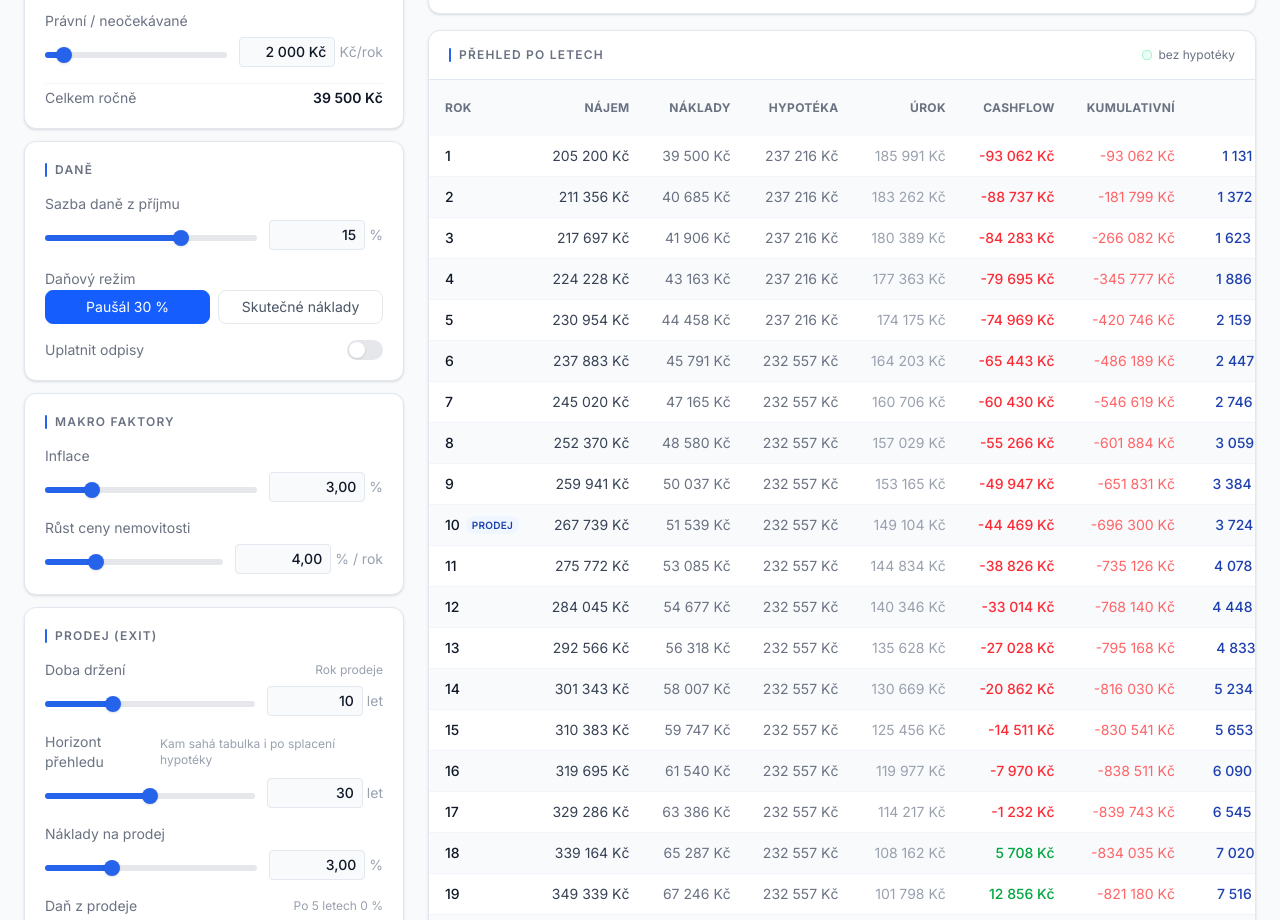
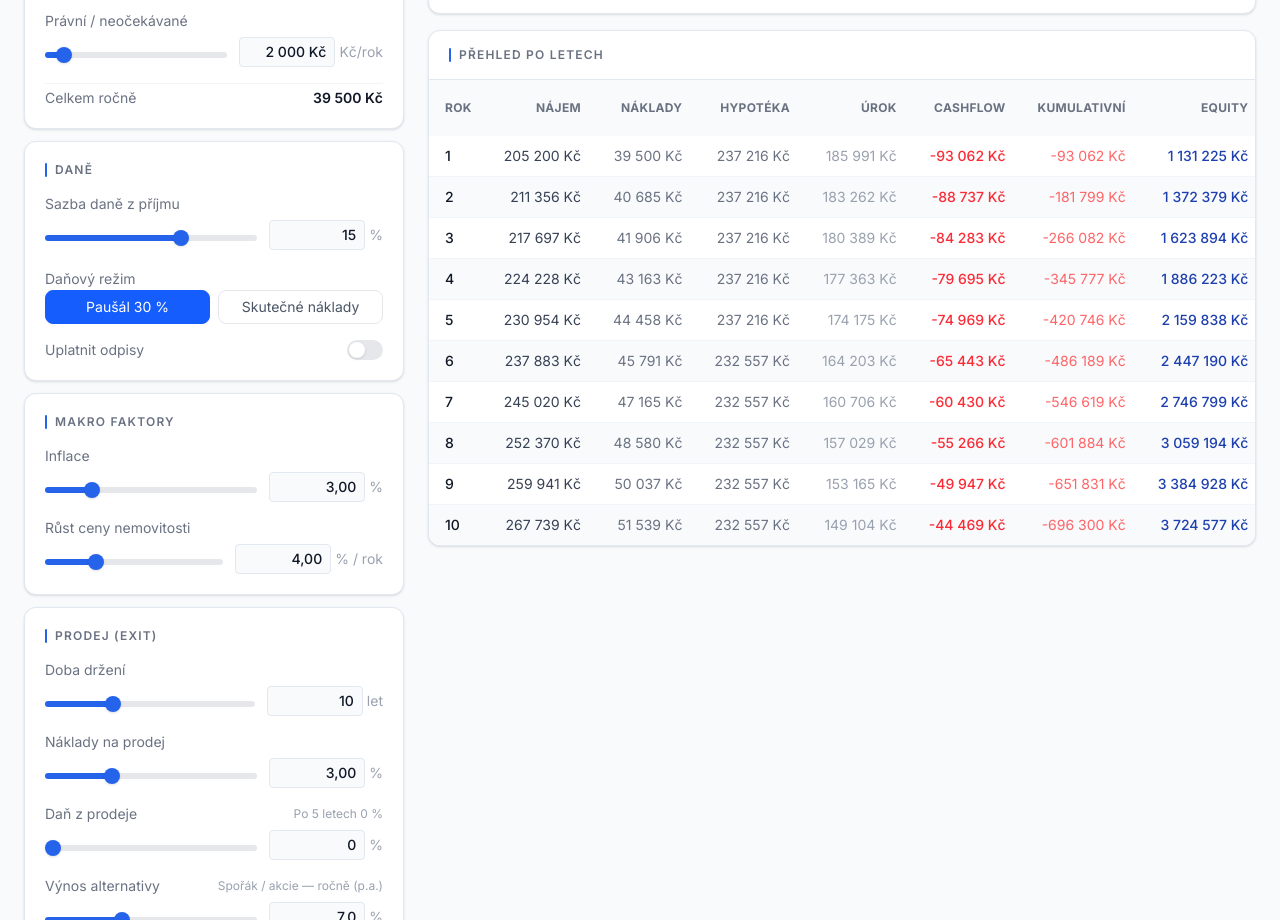
Before and after one commit to marsalektadeas/investment-property-calc, a Next.js app: page /kalkulacka in a window 1280 px wide. Shown: the part 1880-2800 px from the top of the page. Built offline with nearby package versions, Linux system fonts and the light colour scheme.

Commit message:
Revert "Decouple cashflow projection horizon from sale year"
This reverts commit ffdc00f8ebdaad19f3960920b95a7dae9a7a5674.

```diff
--- a/components/inputs/ExitInputs.tsx
+++ b/components/inputs/ExitInputs.tsx
@@ -18,17 +18,6 @@ export function ExitInputs() {
         step={1}
         unit="let"
         onChange={(v) => setExit({ holdingYears: v })}
-        hint="Rok prodeje"
-      />
-      <SliderInput
-        label="Horizont přehledu"
-        value={exit.projectionYears}
-        min={exit.holdingYears}
-        max={50}
-        step={1}
-        unit="let"
-        onChange={(v) => setExit({ projectionYears: v })}
-        hint="Kam sahá tabulka i po splacení hypotéky"
       />
       <SliderInput
         label="Náklady na prodej"
--- a/components/results/YearlyTable.tsx
+++ b/components/results/YearlyTable.tsx
@@ -14,17 +14,11 @@ export function YearlyTable() {
           <span className="w-0.5 h-3.5 bg-[#2563EB] rounded-full flex-shrink-0" />
           Přehled po letech
         </h3>
-        <div className="flex items-center gap-2">
-          <span className="text-xs text-gray-500 flex items-center gap-1.5">
-            <span className="w-2.5 h-2.5 rounded-sm bg-[#ECFDF5] border border-[#A7F3D0]" />
-            bez hypotéky
+        {params.showInflationAdjusted && (
+          <span className="text-xs text-[#1E40AF] bg-[#EFF6FF] px-2 py-0.5 rounded-full">
+            cashflow po inflaci
           </span>
-          {params.showInflationAdjusted && (
-            <span className="text-xs text-[#1E40AF] bg-[#EFF6FF] px-2 py-0.5 rounded-full">
-              cashflow po inflaci
-            </span>
-          )}
-        </div>
+        )}
       </div>
       <div className="overflow-x-auto">
         <table className="w-full text-sm">
@@ -42,25 +36,14 @@ export function YearlyTable() {
             </tr>
           </thead>
           <tbody className="divide-y divide-[#F1F5F9]">
-            {result.projections.map((p) => {
+            {result.projections.map((p, i) => {
               const cashflow = pickCashflow(p, params.showAfterTax, params.showInflationAdjusted)
               const cumulative = pickCumulative(p, params.showAfterTax, params.showInflationAdjusted)
 
-              const mortgageFree = p.mortgagePayment === 0 && p.loanBalance === 0
-              const isSaleYear = p.year === params.exit.holdingYears
-              const rowBg = mortgageFree ? 'bg-[#ECFDF5]' : p.year % 2 === 0 ? 'bg-[#F8FAFC]' : 'bg-white'
-
               return (
-                <tr key={p.year} className={rowBg}>
-                  <td className={`px-4 py-2.5 font-medium text-gray-900 sticky left-0 z-10 ${rowBg}`}>
-                    <span className="flex items-center gap-1.5">
-                      {p.year}
-                      {isSaleYear && (
-                        <span className="text-[10px] font-semibold text-[#1E40AF] bg-[#EFF6FF] px-1.5 py-0.5 rounded-full uppercase tracking-wide">
-                          prodej
-                        </span>
-                      )}
-                    </span>
+                <tr key={p.year} className={i % 2 === 0 ? 'bg-white' : 'bg-[#F8FAFC]'}>
+                  <td className={`px-4 py-2.5 font-medium text-gray-900 sticky left-0 z-10 ${i % 2 === 0 ? 'bg-white' : 'bg-[#F8FAFC]'}`}>
+                    {p.year}
                   </td>
                   <td className="px-4 py-2.5 text-right text-gray-700">
                     {formatCZK(p.effectiveRent)}
@@ -69,7 +52,7 @@ export function YearlyTable() {
                     {formatCZK(p.operatingCosts)}
                   </td>
                   <td className="px-4 py-2.5 text-right text-gray-500">
-                    {mortgageFree ? <span className="text-[#059669]">—</span> : formatCZK(p.mortgagePayment)}
+                    {formatCZK(p.mortgagePayment)}
                   </td>
                   <td className="px-4 py-2.5 text-right text-gray-400">
                     {formatCZK(p.interest)}
--- a/constants/defaults.ts
+++ b/constants/defaults.ts
@@ -41,7 +41,6 @@ export const DEFAULT_PARAMS: InputParams = {
   },
   exit: {
     holdingYears: 10,
-    projectionYears: 30,
     sellingCosts: 3,
     capitalGainsTax: 0,         // po 5 letech osvobozeno
     alternativeReturnRate: 7,   // % ročně (akciový trh)
--- a/lib/alternative.ts
+++ b/lib/alternative.ts
@@ -34,17 +34,12 @@ export function calcAlternative(
 ): AlternativeResult {
   const rate = returnRate / 100
 
-  // Přehled může sahat za rok prodeje (kvůli zobrazení čistého nájmu po splacení
-  // hypotéky). Srovnání „koupím vs. ETF" ale končí prodejem — roky po prodeji do
-  // scénáře „koupím" nepatří. Proto počítáme jen do roku prodeje.
-  const held = projections.slice(0, holdingYears)
-
   // Budoucí hodnota částky vložené na konci roku Y → roste (holdingYears − Y) let.
   const fvAtRate = (amount: number, yearIndex: number) =>
     amount * Math.pow(1 + rate, Math.max(0, holdingYears - (yearIndex + 1)))
 
   // Nemovitost: výtěžek z prodeje + reinvestovaný přebytkový (kladný) cashflow.
-  const reinvestedSurplus = held.reduce(
+  const reinvestedSurplus = projections.reduce(
     (sum, p, i) => sum + fvAtRate(Math.max(0, p.netCashflow), i),
     0,
   )
@@ -52,7 +47,7 @@ export function calcAlternative(
 
   // ETF: počáteční kapitál + doplatky (záporný cashflow) investované do ETF.
   const baseGrowth = initialInvestment * Math.pow(1 + rate, holdingYears)
-  const topUpsInvested = held.reduce(
+  const topUpsInvested = projections.reduce(
     (sum, p, i) => sum + fvAtRate(Math.max(0, -p.netCashflow), i),
     0,
   )
@@ -61,7 +56,7 @@ export function calcAlternative(
   // Kolik jsi do ETF celkem vložil (nominálně) — pro výnos alternativy.
   const totalContributed =
     initialInvestment +
-    held.reduce((sum, p) => sum + Math.max(0, -p.netCashflow), 0)
+    projections.reduce((sum, p) => sum + Math.max(0, -p.netCashflow), 0)
 
   const totalReturn = finalPortfolio - totalContributed
   const totalROI = totalContributed > 0 ? (totalReturn / totalContributed) * 100 : 0
--- a/lib/metrics.ts
+++ b/lib/metrics.ts
@@ -43,11 +43,9 @@ export function calcMetrics(
       ? ((monthly.operatingCosts + monthly.mortgagePayment) / grossMonthlyRent) * 100
       : 100
 
-  // Doba návratnosti — kdy kumulativní cashflow (po daních) pokryje počáteční
-  // investici. Jen v rámci doby držení (přehled může sahat dál kvůli zobrazení).
+  // Doba návratnosti — kdy kumulativní cashflow (po daních) pokryje počáteční investici
   let paybackYears: number | null = null
   for (const p of projections) {
-    if (p.year > params.exit.holdingYears) break
     if (p.cumulativeNetCashflow >= initialInvestment) {
       paybackYears = p.year
       break
--- a/lib/projections.ts
+++ b/lib/projections.ts
@@ -5,9 +5,7 @@ import { toReal } from '@/utils/inflation'
 
 export function buildProjections(params: InputParams, loanAmount: number): YearlyProjection[] {
   const { rental, macro, mortgage, tax, property } = params
-  // Přehled sahá po horizont (projectionYears), ne jen po rok prodeje —
-  // ať jsou vidět i roky po splacení hypotéky (čistý nájem bez splátky).
-  const years = Math.max(params.exit.projectionYears, params.exit.holdingYears)
+  const years = params.exit.holdingYears
   const amortization = buildAmortizationTable(loanAmount, mortgage)
 
   const projections: YearlyProjection[] = []
--- a/store/useCalculatorStore.ts
+++ b/store/useCalculatorStore.ts
@@ -108,10 +108,7 @@ export const useCalculatorStore = create<CalculatorStore>((set, get) => ({
     set({ params, result: calculate(params) })
   },
   setExit: (p) => {
-    const exit = { ...get().params.exit, ...p }
-    // Horizont přehledu nesmí končit před rokem prodeje.
-    exit.projectionYears = Math.max(exit.projectionYears, exit.holdingYears)
-    const params = { ...get().params, exit }
+    const params = { ...get().params, exit: { ...get().params.exit, ...p } }
     set({ params, result: calculate(params) })
   },
   setScenario: (scenario) => {
--- a/types/index.ts
+++ b/types/index.ts
@@ -46,7 +46,6 @@ export interface MacroParams {
 
 export interface ExitParams {
   holdingYears: number
-  projectionYears: number       // délka přehledu cashflow (nezávislá na roku prodeje)
   sellingCosts: number          // % z prodejní ceny
   capitalGainsTax: number       // % ze zisku
   alternativeReturnRate: number // % ročně (alternativní investice)
```
Also changed, not shown: 1 other file (tests, documents, lock files or other folders).
